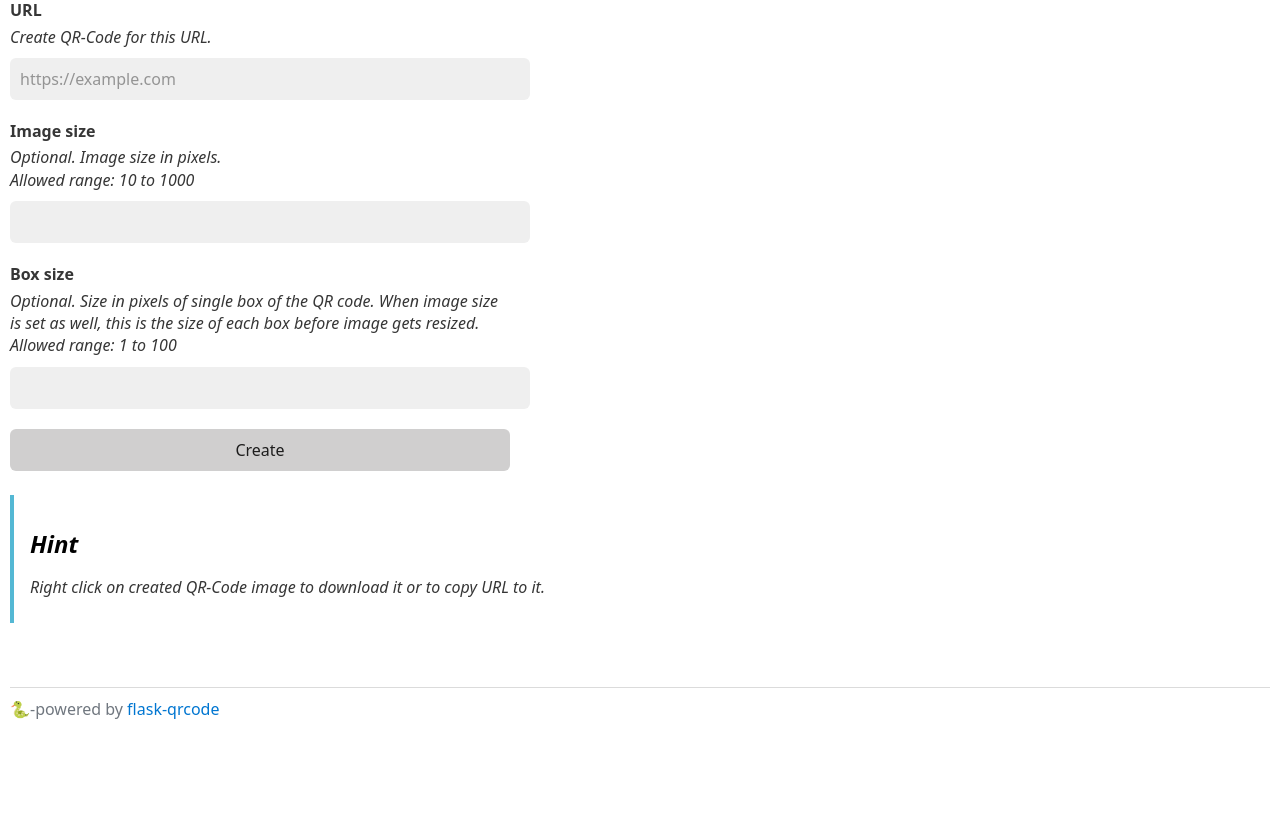
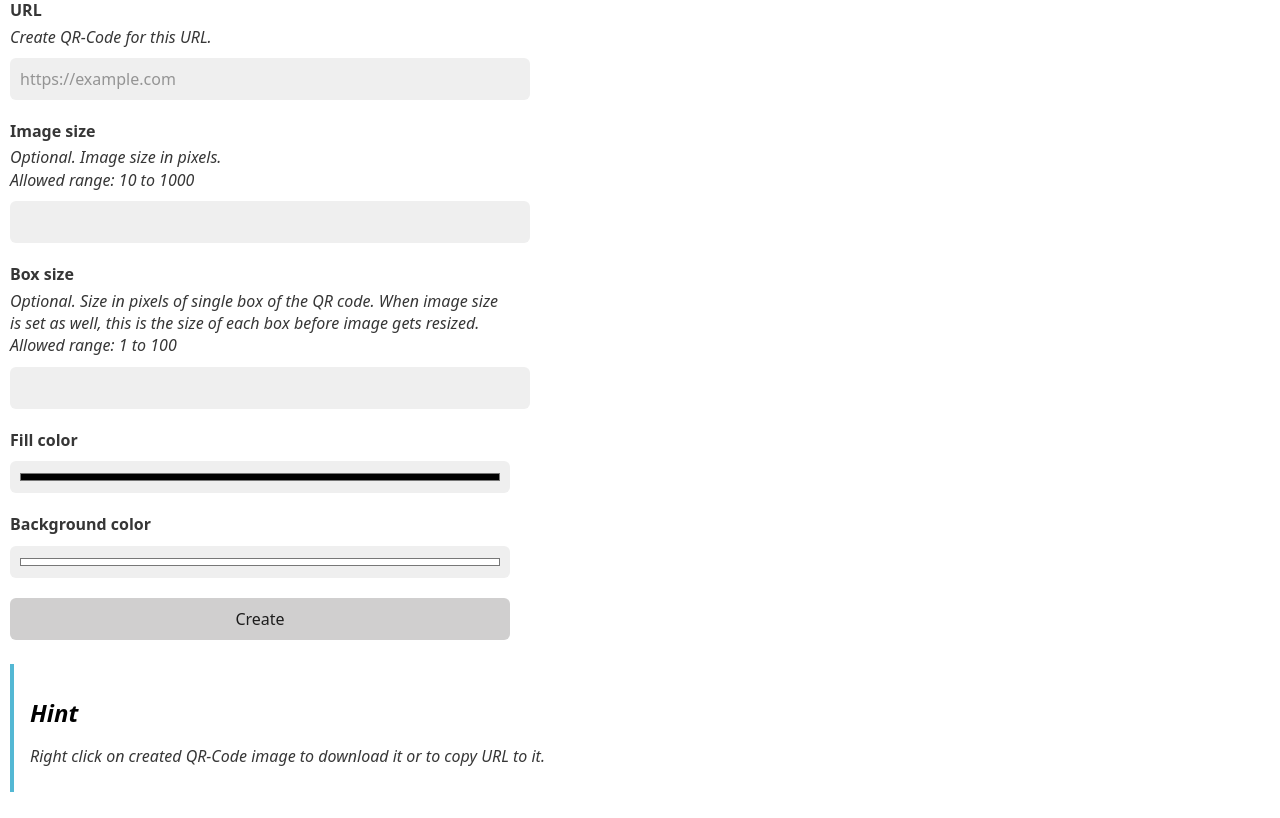
Before and after one commit to mbarde/flask-qrcode, a Flask app: page / in a window 1280 px wide. Shown: the part 86-904 px from the top of the page. Before the commit the page ends 805 px from the top, so only its background shows below. Run offline with Flask 3, Linux system fonts and the light colour scheme.

Commit message:
feat: Add parameters for fill and background color

```diff
--- a/server.py
+++ b/server.py
@@ -27,12 +27,17 @@ def create_app():
         boxSize = getIntegerParameter('boxsize', 10, 1, 100)
         size = getIntegerParameter('size', False, 10, 1000)
 
+        fill = getHexParameter('fill', '000000')
+        back = getHexParameter('back', 'FFFFFF')
+
         codesFolderName = 'codes'
         initCodesFolder(codesFolderName)
-        filename = generateFilename(codesFolderName, url, size, boxSize)
+        filename = generateFilename(
+            codesFolderName, url, size, boxSize, fill, back)
 
         if not path.exists(filename):
-            img = generateQRCodeImage(url, size, boxSize)
+            img = generateQRCodeImage(
+                url, size, boxSize, fill, back)
             img.save(filename)
 
         return send_file(filename)
@@ -59,20 +64,26 @@ def create_app():
             abort(400, abortMessage)
         return value
 
+    def getHexParameter(key, default):
+        value = request.args.get(key, default)
+        if len(value) != 6:
+            return default
+        return value
+
     def initCodesFolder(folderName):
         if not path.exists(folderName):
             mkdir(folderName)
 
-    def generateFilename(codesFolderName, url, size, boxSize):
+    def generateFilename(codesFolderName, url, size, boxSize, fill, back):
         filename = normalizeFilename(url)
         sizeStr = 'auto'
         if size is not False:
             sizeStr = str(size)
-        fullFilename = '{0}/{1}.{2}.{3}.png'.format(
-            codesFolderName, filename, boxSize, sizeStr)
+        fullFilename = '{0}/{1}.{2}.{3}.{4}.{5}.png'.format(
+            codesFolderName, filename, boxSize, sizeStr, fill, back)
         return fullFilename
 
-    def generateQRCodeImage(url, size, boxSize):
+    def generateQRCodeImage(url, size, boxSize, fill, back):
         qr = qrcode.QRCode(
             version=None,
             error_correction=qrcode.constants.ERROR_CORRECT_L,
@@ -81,7 +92,10 @@ def create_app():
         )
         qr.add_data(url)
         qr.make(fit=True)
-        img = qr.make_image(fill_color='black', back_color='white')
+        img = qr.make_image(
+            fill_color=hex2rgb(fill),
+            back_color=hex2rgb(back),
+        )
 
         if size is not False:
             img = img.resize((size, size), LANCZOS)
@@ -96,6 +110,9 @@ def create_app():
         filename = filename.replace(' ', '_')
         return filename
 
+    def hex2rgb(hex):
+        return tuple(int(hex[i:i+2], 16) for i in (0, 2, 4))
+
     @app.route('/static/<path:path>')
     def sendStaticResources(path):
         return send_from_directory('static', path)
--- a/static/main.js
+++ b/static/main.js
@@ -24,6 +24,12 @@ function createQRCode(event) {
         src += '&boxsize=' + boxsize;
     }
 
+    const clrfill = document.getElementById('clrfill').value;
+    if (clrfill) src += '&fill=' + clrfill.slice(1);
+
+    const clrback = document.getElementById('clrback').value;
+    if (clrback) src += '&back=' + clrback.slice(1);
+
     document.getElementById('qrcode').src = src;
     document.getElementById('qrcode').style.display = 'block';
 
--- a/templates/index.html
+++ b/templates/index.html
@@ -48,6 +48,24 @@
           id="boxsize"
           onchange="createQRCode()"
         />
+        <label for="clrfill">Fill color</label>
+        <input
+          type="color"
+          name="clrfill"
+          id="clrfill"
+          onchange="createQRCode()"
+          value="#000000"
+          colorpick-eyedropper-active="true"
+        />
+        <label for="clrback">Background color</label>
+        <input
+          type="color"
+          name="clrback"
+          id="clrback"
+          onchange="createQRCode()"
+          value="#FFFFFF"
+          colorpick-eyedropper-active="true"
+        />
         <input type="submit" value="Create"/>
       </form>
       <blockquote>
```
